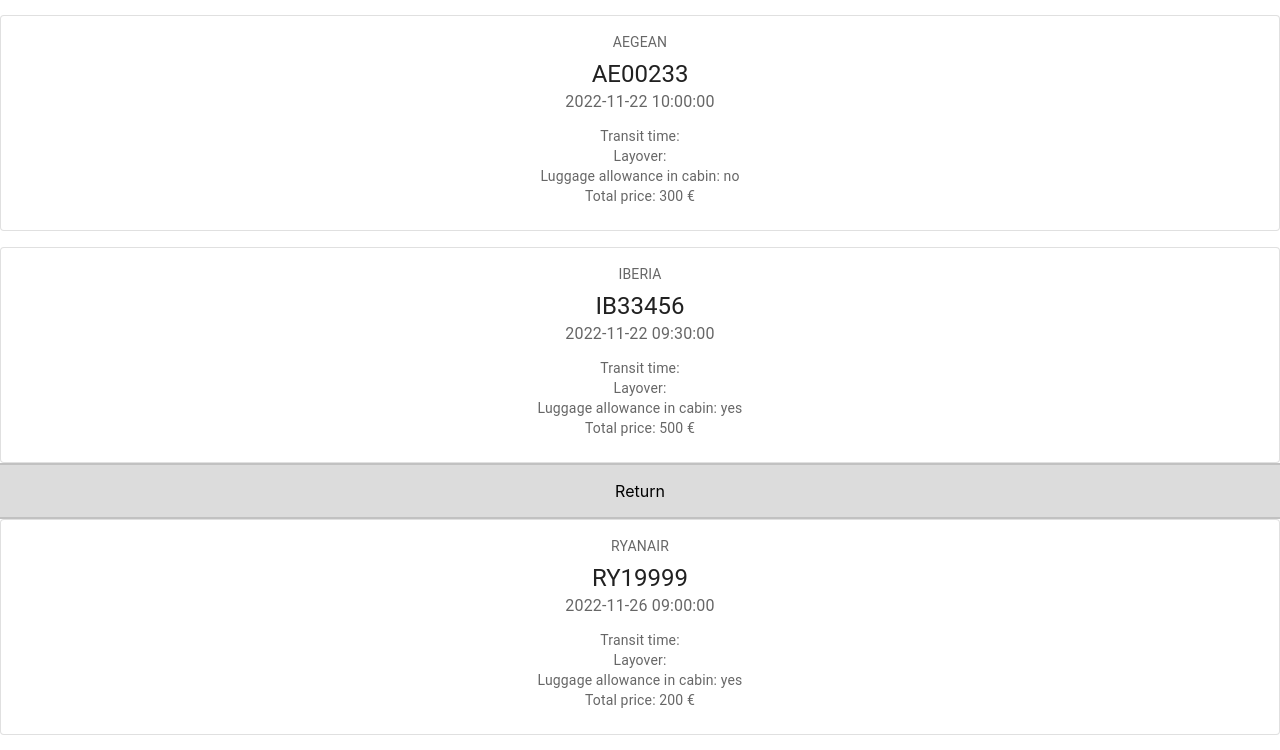
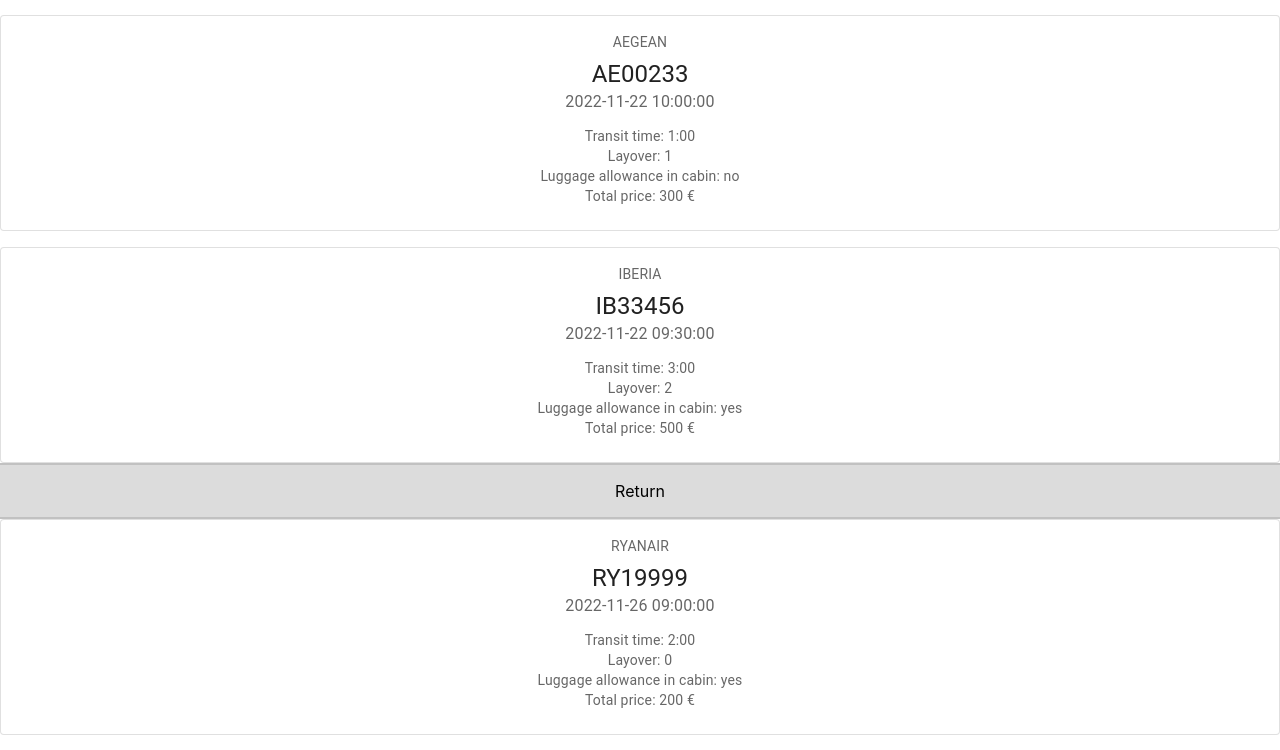
Before and after one commit to GeorgiaAsimaki/flight-service_frontend, a React (Create React App) app: page /results in a window 1280 px wide. Shown: the part 381-1131 px from the top of the page. Built offline with nearby package versions, Linux system fonts and the light colour scheme.

Commit message:
filter correction

```diff
--- a/src/components/Results.js
+++ b/src/components/Results.js
@@ -24,9 +24,9 @@
     ]);
 
     const [ret,setReturn]=React.useState([
-        {"id":5,"flightNumber":"RY19999","origin":"ROMANIA","destination":"SPAIN","airline":"RYANAIR","dateTimeDeparture":"2022-11-26T09:00:00","transitTime":"2:00", "allowLuggage":true,"layoverNumber":"0","price":"200"},
-        {"id":6,"flightNumber":"AE20599","origin":"ROMANIA","destination":"SPAIN","airline":"AEGEAN","dateTimeDeparture":"2022-11-28T10:00:00","transitTime":"1:00", "allowLuggage":false, "layoverNumber":"1", "price":"300"},
-        {"id":8,"flightNumber":"IB70456","origin":"ROMANIA","destination":"SPAIN","airline":"IBERIA","dateTimeDeparture":"2022-11-27T09:00:00","transitTime":"2:00","allowLuggage":false, "layoverNumber":"2","price":"200","tripType":false}
+        {"id":5,"flightNumber":"RY19999","origin":"ROMANIA","destination":"SPAIN","airline":"RYANAIR","dateTimeDeparture":"2022-11-26 09:00:00","transitTime":"2:00", "allowLuggage":true,"layoverNumber":"0","price":"200"},
+        {"id":6,"flightNumber":"AE20599","origin":"ROMANIA","destination":"SPAIN","airline":"AEGEAN","dateTimeDeparture":"2022-11-28 10:00:00","transitTime":"1:00", "allowLuggage":false, "layoverNumber":"1", "price":"300"},
+        {"id":8,"flightNumber":"IB70456","origin":"ROMANIA","destination":"SPAIN","airline":"IBERIA","dateTimeDeparture":"2022-11-27 09:00:00","transitTime":"2:00","allowLuggage":false, "layoverNumber":"2","price":"200","tripType":false}
 
     ]);
 
@@ -50,13 +50,13 @@
     const handleScalesF = (e) => {
         setScales(e.target.value);
         if(e.target.value==="1"){
-            info.sort((a, b) => a["scalesNumber"] - b["scalesNumber"]);
-            infoRet.sort((a, b) => a["scalesNumber"] - b["scalesNumber"]);
+            info.sort((a, b) => a["layoverNumber"] - b["layoverNumber"]);
+            infoRet.sort((a, b) => a["layoverNumber"] - b["layoverNumber"]);
 
         }
         else if(e.target.value==="2"){
-            info.sort((a, b) => b["scalesNumber"] - a["scalesNumber"]);
-            infoRet.sort((a, b) => b["scalesNumber"] - a["scalesNumber"]);
+            info.sort((a, b) => b["layoverNumber"] - a["layoverNumber"]);
+            infoRet.sort((a, b) => b["layoverNumber"] - a["layoverNumber"]);
 
         }
     }
@@ -65,13 +65,13 @@
     const handleTimeF = (e) => {
         setTimeF(e.target.value);
         if(e.target.value==="1"){
-            info.sort((a, b) => a["dateTimeDeparture"].replaceAll("-","").replaceAll(":","").replaceAll("T","") - b["dateTimeDeparture"].replaceAll("-","").replaceAll(":","").replaceAll("T",""));
-            infoRet.sort((a, b) => a["dateTimeDeparture"].replaceAll("-","").replaceAll(":","").replaceAll("T","") - b["dateTimeDeparture"].replaceAll("-","").replaceAll(":","").replaceAll("T",""));
+            info.sort((a, b) => a["dateTimeDeparture"].replaceAll("-","").replaceAll(":","").replaceAll(" ","") - b["dateTimeDeparture"].replaceAll("-","").replaceAll(":","").replaceAll(" ",""));
+            infoRet.sort((a, b) => a["dateTimeDeparture"].replaceAll("-","").replaceAll(":","").replaceAll(" ","") - b["dateTimeDeparture"].replaceAll("-","").replaceAll(":","").replaceAll(" ",""));
 
         }
         else if(e.target.value==="2"){
-            info.sort((a, b) => b["dateTimeDeparture"].replaceAll("-","").replaceAll(":","").replaceAll("T","") - a["dateTimeDeparture"].replaceAll("-","").replaceAll(":","").replaceAll("T",""));
-            infoRet.sort((a, b) => b["dateTimeDeparture"].replaceAll("-","").replaceAll(":","").replaceAll("T","") - a["dateTimeDeparture"].replaceAll("-","").replaceAll(":","").replaceAll("T",""));
+            info.sort((a, b) => b["dateTimeDeparture"].replaceAll("-","").replaceAll(":","").replaceAll(" ","") - a["dateTimeDeparture"].replaceAll("-","").replaceAll(":","").replaceAll(" ",""));
+            infoRet.sort((a, b) => b["dateTimeDeparture"].replaceAll("-","").replaceAll(":","").replaceAll(" ","") - a["dateTimeDeparture"].replaceAll("-","").replaceAll(":","").replaceAll(" ",""));
         }
     }
 
@@ -145,8 +145,8 @@
                             companyF={comp}
                             flightNum = {item["flightNumber"]}
                             dateDep = {item["dateTimeDeparture"]}
-                            timeTransit = {item["timeTransit"]}
-                            layover = {item["scalesNumber"]}
+                            timeTransit = {item["transitTime"]}
+                            layover = {item["layoverNumber"]}
                             layoverF = {scales}
                             luggage = {item["allowLuggage"]}
                             luggageF = {lug}
@@ -167,8 +167,8 @@
                             companyF={comp}
                             flightNum = {item["flightNumber"]}
                             dateDep = {item["dateTimeDeparture"]}
-                            timeTransit = {item["timeTransit"]}
-                            layover = {item["scalesNumber"]}
+                            timeTransit = {item["transitTime"]}
+                            layover = {item["layoverNumber"]}
                             layoverF = {scales}
                             luggage = {item["allowLuggage"]}
                             luggageF = {lug}
```
